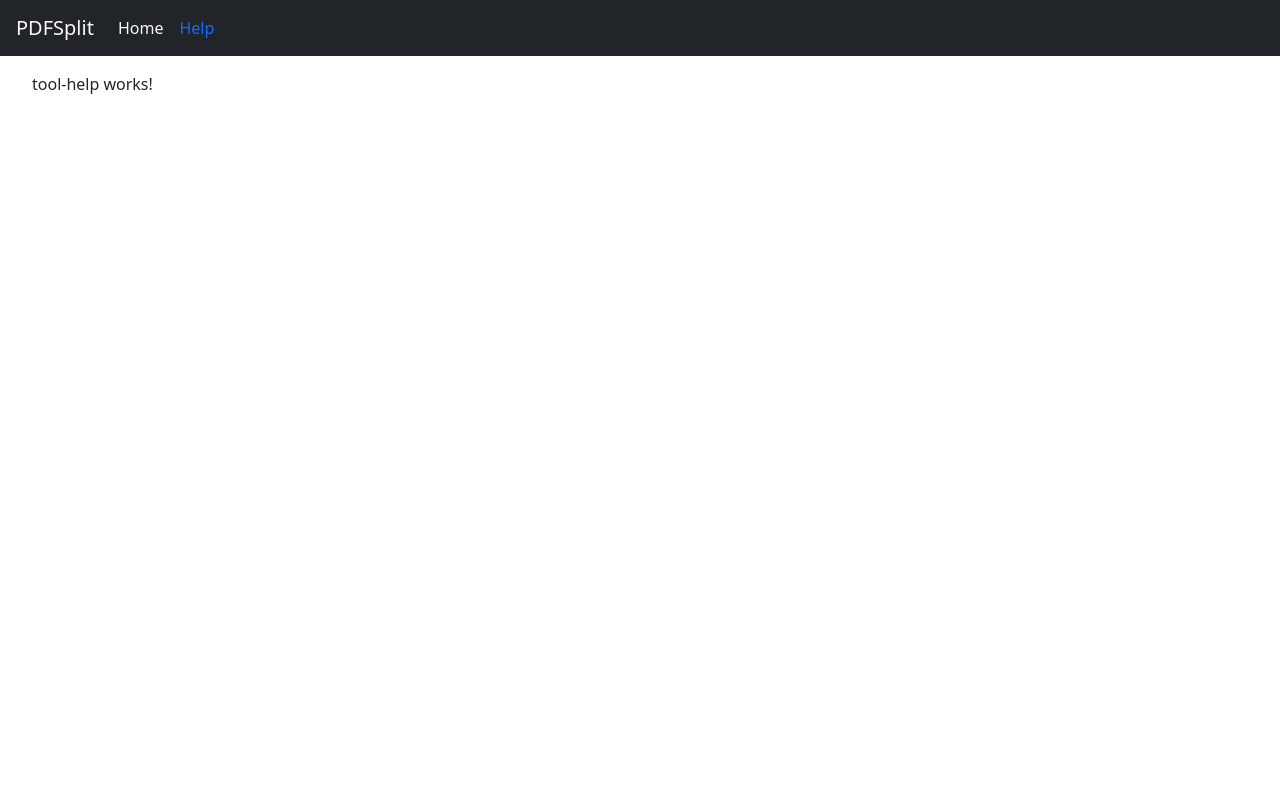
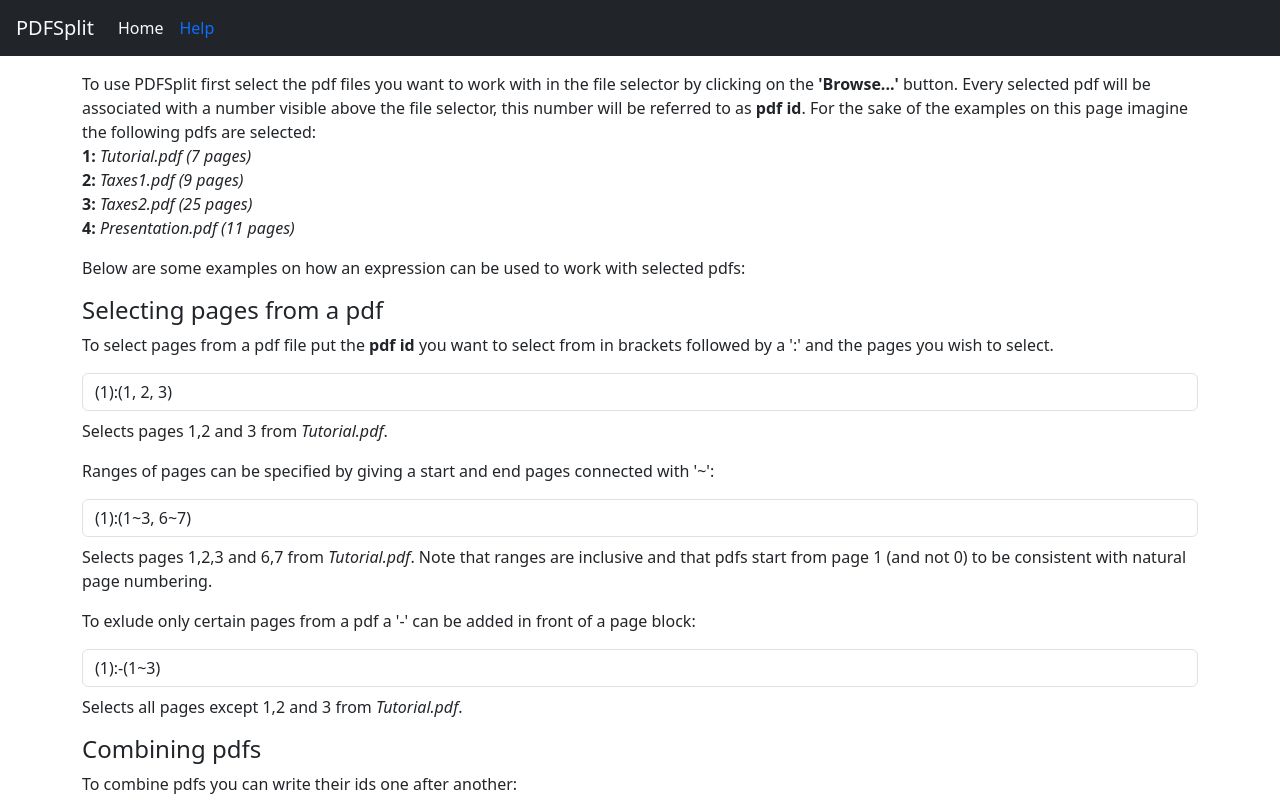
Before and after one commit to FHanko/PDFSplitWeb, an Angular app: page / in a window 1280 px wide. Both pictures are taken after a click on the link "Help". Shown: the top 800 px of the page. Built offline with nearby package versions, Linux system fonts and the light colour scheme.

Commit message:
Add help page

```diff
--- a/src/app/pdf-tool/pdf-tool.component.html
+++ b/src/app/pdf-tool/pdf-tool.component.html
@@ -1,3 +1,6 @@
+<div class="container-lg">
+<p>PDFSplit is a tool to combine, split and slice multiple pdfs by a given expression. The Help page gives information about how expressions can be formed.</p>
+
 @for (pdf of getPDFs(); track $index) {
     <p>
         <strong>{{$index+1}}: </strong><i>{{pdf.getTitle()}} ({{pdf.getPageCount()}} pages)</i>
@@ -14,3 +17,4 @@
 }
 <p>{{getError()}}</p>
 </div>
+</div>
--- a/src/app/tool-help/tool-help.component.html
+++ b/src/app/tool-help/tool-help.component.html
@@ -1 +1,35 @@
-<p>tool-help works!</p>
+<div class="container-lg">
+<p>
+    To use PDFSplit first select the pdf files you want to work with in the file selector by clicking on the <strong>'Browse...'</strong> button.
+    Every selected pdf will be associated with a number visible above the file selector, this number will be referred to as <strong>pdf id</strong>.
+    For the sake of the examples on this page imagine the following pdfs are selected:<br>
+    @for (pdf of this.pdfs; track $index) {
+        <span class="mt-1"><strong>{{$index+1}}: </strong><i>{{pdf.title}} ({{pdf.pages}} pages)</i><br></span>
+    }
+</p>
+<p>Below are some examples on how an expression can be used to work with selected pdfs:</p>
+
+<h4>Selecting pages from a pdf</h4>
+<p>To select pages from a pdf file put the <strong>pdf id</strong> you want to select from in brackets followed by a ':' and the pages you wish to select.</p>
+<textarea class="form-control mb-2" style="height: 32px;" readonly>(1):(1, 2, 3)</textarea>
+<p>Selects pages 1,2 and 3 from <i>Tutorial.pdf</i>.</p>
+<p>Ranges of pages can be specified by giving a start and end pages connected with '~':</p>
+<textarea class="form-control mb-2" style="height: 32px;" readonly>(1):(1~3, 6~7)</textarea>
+<p>Selects pages 1,2,3 and 6,7 from <i>Tutorial.pdf</i>. Note that ranges are inclusive and that pdfs start from page 1 (and not 0) to be consistent with natural page numbering.</p>
+<p>To exlude only certain pages from a pdf a '-' can be added in front of a page block:</p>
+<textarea class="form-control mb-2" style="height: 32px;" readonly>(1):-(1~3)</textarea>
+<p>Selects all pages except 1,2 and 3 from <i>Tutorial.pdf</i>.</p>
+
+<h4>Combining pdfs</h4>
+
+<p>To combine pdfs you can write their ids one after another:</p>
+<textarea class="form-control mb-2" style="height: 32px;" readonly>(2) (3)</textarea>
+<p>Combines the two pdfs <i>Taxes1.pdf</i> and <i>Taxes2.pdf</i> in the order their <strong>pdf id</strong> is given.</p>
+<p>Of course you can also select pages while doing so:</p>
+<textarea class="form-control mb-2" style="height: 32px;" readonly>(2):(1~9) (3):(1~9)</textarea>
+<p>Combines <i>Taxes1.pdf</i> and the first 9 pages of <i>Taxes2.pdf</i>.</p>
+<p>When selecting the same pages from multiple pdfs this can be shortened to:</p>
+<textarea class="form-control mb-2" style="height: 32px;" readonly>(2, 3):(1~9)</textarea>
+<p>Or</p>
+<textarea class="form-control mb-2" style="height: 32px;" readonly>(2~3):(1~9)</textarea>
+</div>
--- a/src/app/tool-help/tool-help.component.scss
+++ b/src/app/tool-help/tool-help.component.scss
@@ -0,0 +1,3 @@
+textarea {
+    resize: none;
+}
--- a/src/app/tool-help/tool-help.component.ts
+++ b/src/app/tool-help/tool-help.component.ts
@@ -8,5 +8,10 @@ import { Component } from '@angular/core';
   styleUrl: './tool-help.component.scss'
 })
 export class ToolHelpComponent {
-
+  pdfs = [
+    { title:"Tutorial.pdf", pages:7 },
+    { title:"Taxes1.pdf", pages:9 },
+    { title:"Taxes2.pdf", pages:25 },
+    { title:"Presentation.pdf", pages:11 }
+  ]
 }
```
